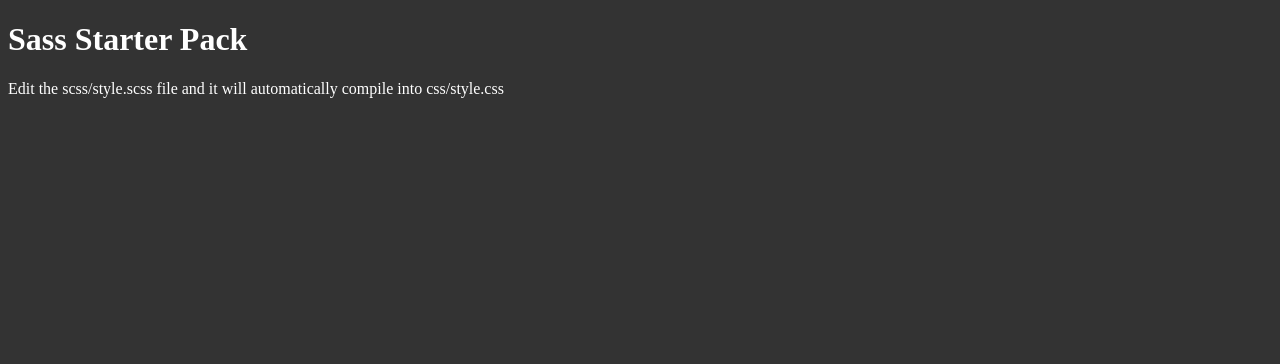
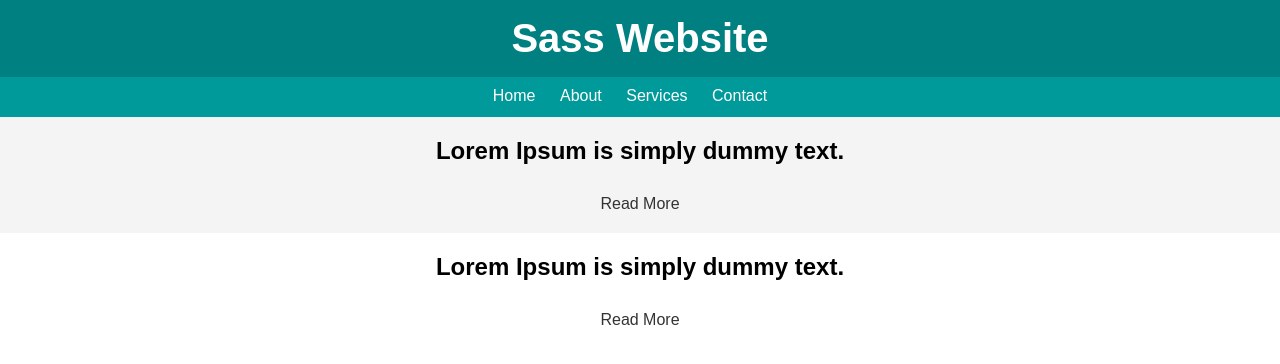
Before and after one commit to ShimmiChristo/practice, a website: page src/index.html in a window 1280 px wide. Drawn offline with Linux system fonts and the light colour scheme.

Commit message:
practicing with sass

```diff
--- a/src/index.html
+++ b/src/index.html
@@ -8,10 +8,33 @@
   </head>
 
   <body>
-    <h1>Sass Starter Pack</h1>
-    <p>
-      Edit the scss/style.scss file and it will automatically compile into
-      css/style.css
-    </p>
+    <header id="main-header">
+      <div class="container">
+        <h1>Sass Website</h1>
+      </div>
+    </header>
+    <nav id="main-nav">
+      <div class="container">
+        <ul>
+          <li><a href="#">Home</a></li>
+          <li><a href="#">About</a></li>
+          <li><a href="#">Services</a></li>
+          <li><a href="#">Contact</a></li>
+        </ul>
+      </div>
+    </nav>
+
+    <section id="section-a">
+      <div class="container">
+        <h1>Lorem Ipsum is simply dummy text.</h1>
+      </div>
+      <a href="" class="button-a">Read More</a>
+    </section>
+    <section id="section-b">
+      <div class="container">
+        <h1>Lorem Ipsum is simply dummy text.</h1>
+      </div>
+      <a href="" class="button-b">Read More</a>
+    </section>
   </body>
 </html>
--- a/src/scss/style.scss
+++ b/src/scss/style.scss
@@ -1,7 +1,84 @@
-$bg-color: #333;
-$color: #fff;
+// variables
+$body-bg: #fff;
+$main-font: 'Arial';
+
+$primary-color: #008080;
+$secondary-color: #009a9a;
+$light-color: #f4f4f4;
+$dark-color: #333;
+
+$container: 960px;
+$section-padding: 20px;
+
+// functions
+@function set-text-color($bg-color) {
+  @if (lightness($bg-color) > 50) {
+    @return #000;
+  } @else {
+    @return #fff;
+  }
+}
+
+* {
+  margin: 0;
+  padding: 0;
+}
 
 body {
-    background: $bg-color;
-    color:$color;
+  background: $body-bg;
+  font-family: $main-font;
+  text-align: center;
 }
+a {
+  text-decoration: none;
+  color: $dark-color;
+}
+.container {
+  max-width: $container;
+  margin: auto;
+  padding: 0 20px;
+}
+header#main-header {
+  padding: 1em;
+  background: $primary-color;
+  color: set-text-color($primary-color);
+
+  h1 {
+    font-size: 40px;
+  }
+}
+
+nav#main-nav {
+  background: $secondary-color;
+  height: 40px;
+  ul {
+    list-style: none;
+    padding-top: 10px;
+  }
+  li {
+    display: inline;
+  }
+  a {
+    color: #fff;
+    padding-right: 20px;
+    &:hover {
+      color: #ccc;
+    }
+  }
+}
+
+.section {
+  padding: $section-padding;
+
+  h1 {
+    margin-bottom: 30px;
+  }
+}
+
+#section-a {
+  @extend .section;
+  background: $light-color;
+}
+#section-b {
+  @extend .section;
+}
```
Also changed, not shown: src/css/style.css.
